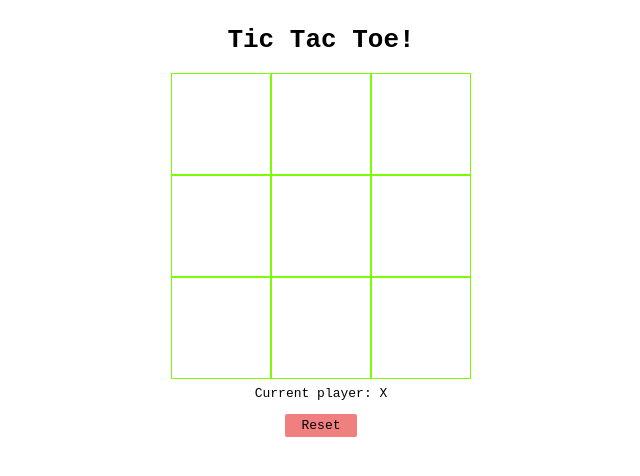
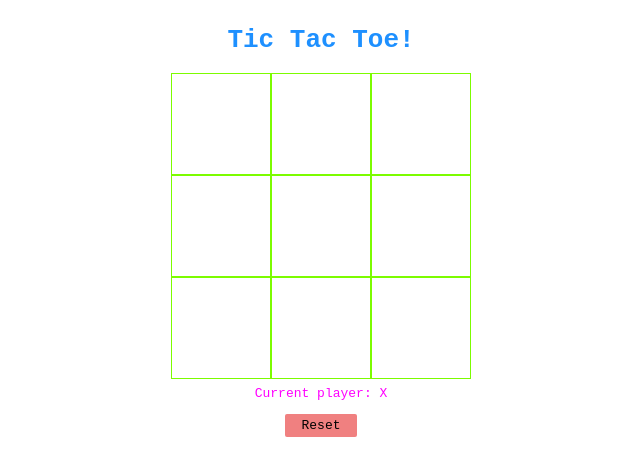
Before and after one commit to 360-ahemenjeho/tic-tac-toe, a plain HTML site: page index.html in a window 1280 px wide. Shown: the whole page, without its empty margins (319-959 px from the left). Drawn offline with Linux system fonts and the light colour scheme.

Commit message:
refac(colors)

```diff
--- a/style.css
+++ b/style.css
@@ -40,3 +40,11 @@ button {
   cursor: pointer;
   font-family: monospace;
 }
+
+#status {
+  color: fuchsia;
+}
+
+h1 {
+  color: dodgerblue;
+}
```
